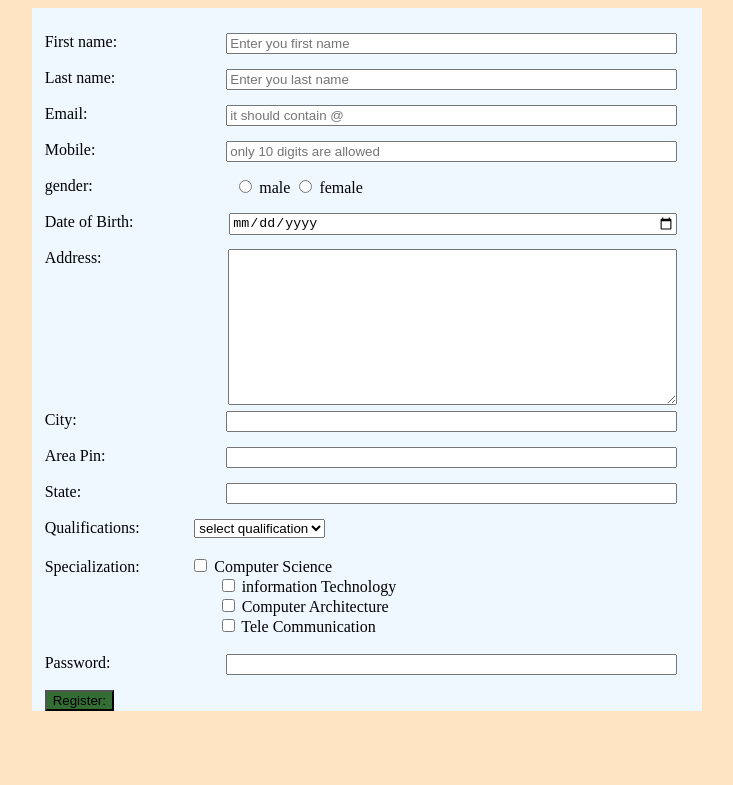
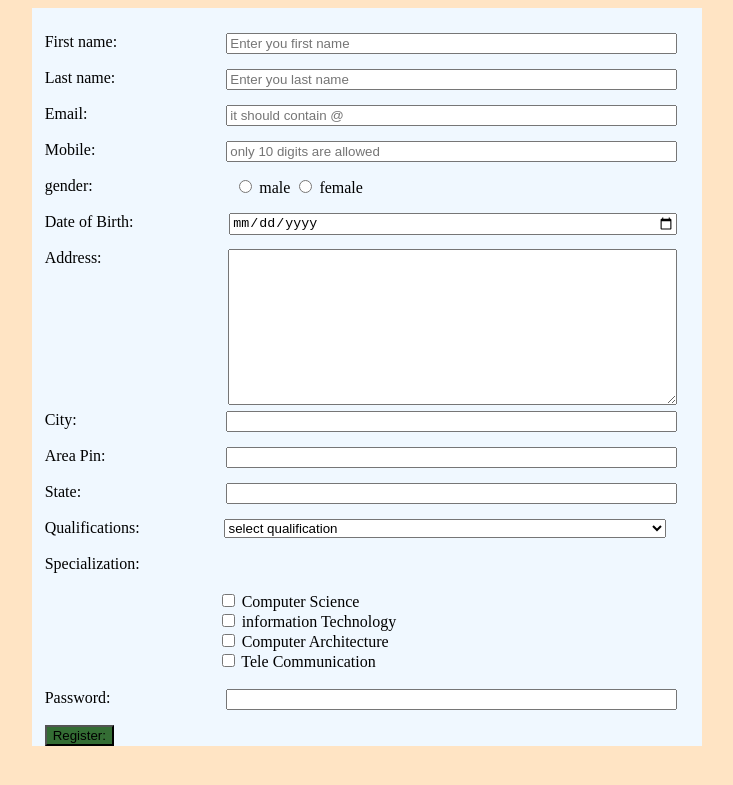
Before and after one commit to vaibhavkumartiwari-cedcommerce/optionalJS, a plain HTML site: page index.html in a window 1280 px wide. Shown: the whole page, without its empty margins (273-1006 px from the left). Drawn offline with Linux system fonts and the light colour scheme.

Commit message:
correction

```diff
--- a/index.html
+++ b/index.html
@@ -58,7 +58,7 @@
             <br>
             <br>
             <label for="quali">Qualifications:</label>
-            <select id="quali" name="quali">
+            <select id="quali" name="quali" class="fit">
                 <option value="">select qualification</option>
                 <option value="Intermediate">Internediate</option>
                 <option value="Graduate">Graduate</option>
@@ -67,7 +67,8 @@
               <br>
               <br>
               <label for="special">Specialization:</label>
-              <input type="checkbox" name="special" id="sp1">
+              <br><br>
+              <input type="checkbox" name="special" id="sp1" class="sp">
               Computer Science
               <br>
               <input type="checkbox" name="special" id="sp2" class="sp">
--- a/styles.css
+++ b/styles.css
@@ -28,11 +28,9 @@ body{
     height: 25%;
 }
 #quali{
-    margin-left: 8%;
+    margin-right: 1.7%;
 }
-#sp1{
-    margin-left: 8%;
-}
+
 .sp{
     margin-left: 28%;
 }
```
